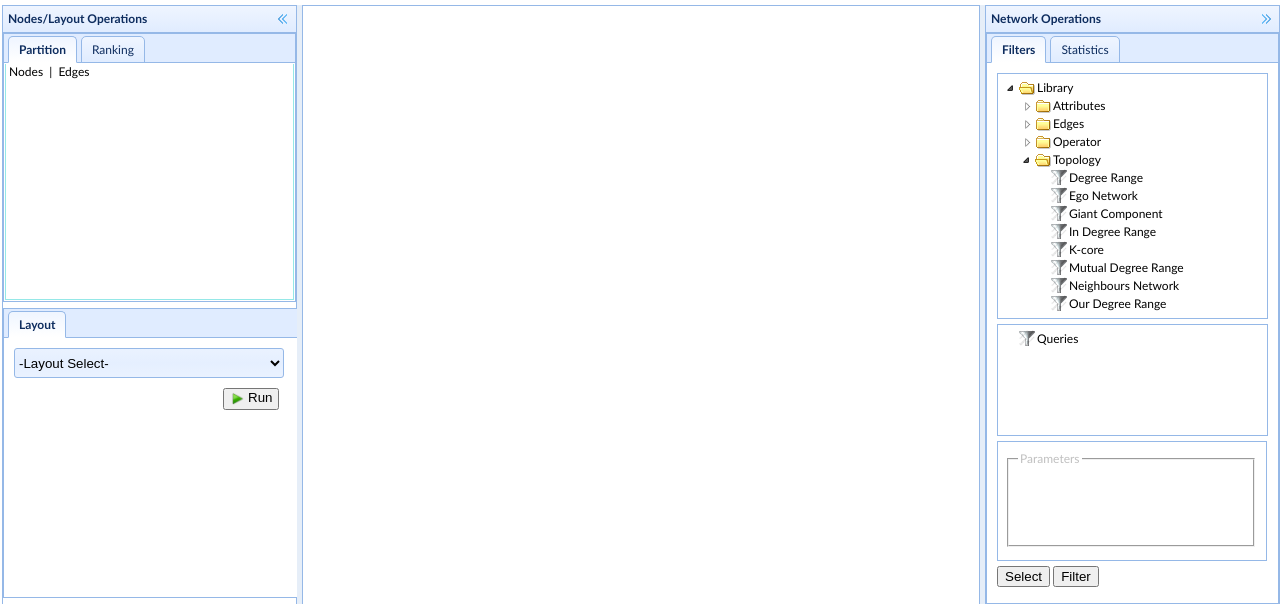
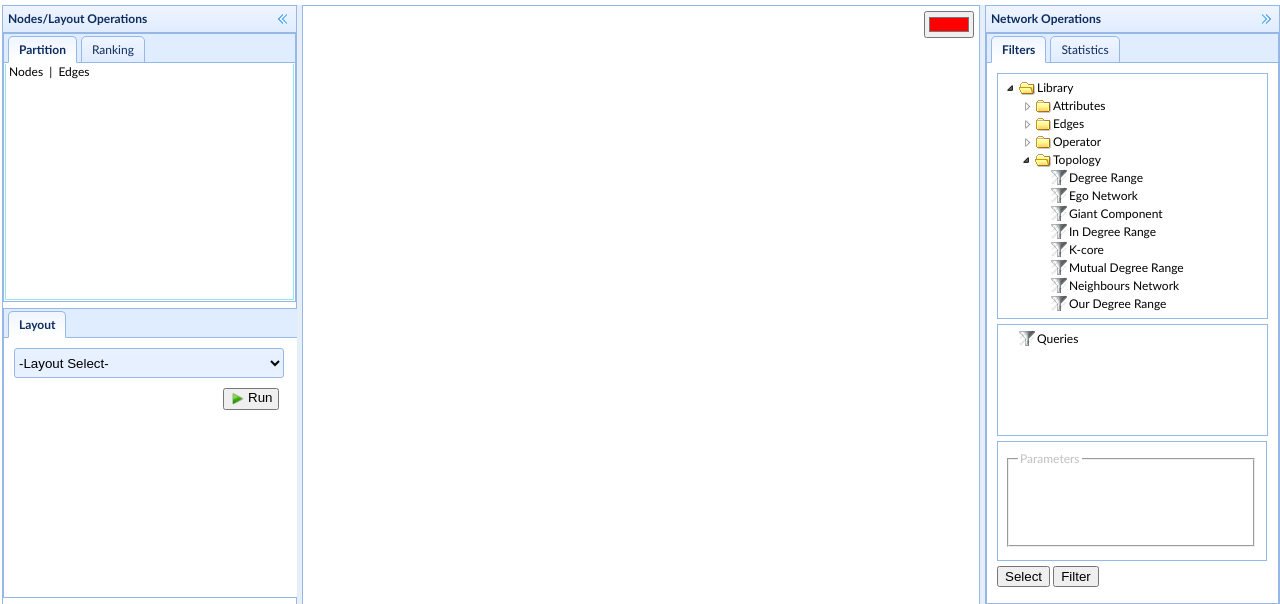
Before and after one commit to project-spinoza/gephi-swiss-army-knife, a web app: page /graph.html in a window 1280 px wide. Shown: the part 101-705 px from the top of the page. Run offline with its HTML, style and script files only (its server is not run), Linux system fonts and the light colour scheme; data that the repository does not hold is empty.

Commit message:
UI updates + Server layouts request path

```diff
--- a/src/main/resources/public/css/style.css
+++ b/src/main/resources/public/css/style.css
@@ -219,3 +219,13 @@ a#logo img {
 #layouts-div {
 	padding: 10px;
 }
+
+#container {
+	position: relative;
+}
+#color-picker {
+	position: absolute;
+	top: 5px;
+	right: 5px;
+	z-index: 500;
+}
--- a/src/main/resources/public/graph.html
+++ b/src/main/resources/public/graph.html
@@ -106,11 +106,13 @@
 
 
             <div class="easyui-tabs layout-panel">
-
                 <!-- Layout tab -->
                 <div title="Layout" id="layouts-div" >
                     <select name="layout" id="layouts-select" class="db">
                         <option value="none" disabled="" selected="">-Layout Select-</option>
+                        <option value="YifanHuLayout">YifanHuLayout</option>
+                        <option value="ForceAtlasLayout">ForceAtlasLayout</option>
+                        <option value="FruchtermanReingold">FruchtermanReingold</option>
                         <option value="cw-rotation">Clockwise Rotation</option>
                         <option value="contraction">Contraction</option>
                         <option value="ccw-rotation">Counter-Clockwise Rotation</option>
@@ -324,7 +326,10 @@
 
             </div>
             <div data-options="region:'center'" class="panel-center" style="">
-                <div id="container" style="width:100%; height:100%"></div>
+                <div id="container" style="width:100%; height:100%;">
+                    <input type="color" id="color-picker" name="favcolor" value="#ff0000">
+
+                </div>
                 <!-- <img src="./images/graphdemo.png" style="width:100%; height:100%"> -->
             </div>
         </div>
--- a/src/main/resources/public/js/script.js
+++ b/src/main/resources/public/js/script.js
@@ -1,6 +1,6 @@
 $(document).ready(function(){
 
-var Gsetting1 = '{ "eventsEnabled": true, "doubleClickEnabled": false, "enableEdgeHovering": true, "singleHover": true, "edgeHoverColor" : "edge", "edgeHoverColor": "default", "defaultEdgeHoverColor": "#777", "edgeHoverSizeRatio": 10, "edgeColor": "default", "defaultHoverLabelBGColor": "#fff", "defaultEdgeColor": "rgb(205, 220, 213)", "minEdgeSize": 0.2, "labelThreshold": 3, "defaultLabelColor": "#fff", "animationsTime": 1000, "borderSize": 2, "outerBorderSize": 3, "defaultNodeOuterBorderColor": "rgb(72,227,236)", "edgeHoverHighlightNodes": "circle", "sideMargin": 10, "edgeHoverExtremities": true, "scalingMode": "outside", "enableCamera": true }';
+var Gsetting1 = '{ "eventsEnabled": true, "doubleClickEnabled": false, "enableEdgeHovering": true, "singleHover": true, "edgeHoverColor" : "edge", "edgeHoverColor": "default", "defaultEdgeHoverColor": "#777", "edgeHoverSizeRatio": 10, "edgeColor": "default", "defaultHoverLabelBGColor": "#fff", "defaultEdgeColor": "rgb(205, 220, 213)", "minEdgeSize": 0.2, "labelThreshold": 3, "defaultLabelColor": "#000", "animationsTime": 1000, "borderSize": 2, "outerBorderSize": 3, "defaultNodeOuterBorderColor": "rgb(72,227,236)", "edgeHoverHighlightNodes": "circle", "sideMargin": 10, "edgeHoverExtremities": true, "scalingMode": "outside", "enableCamera": true }';
 
     var Gsetting = JSON.parse(Gsetting1);
 
@@ -44,6 +44,12 @@ var Gsetting1 = '{ "eventsEnabled": true, "doubleClickEnabled": false, "enableEd
 	    }
 	});
 
+   $("#color-picker").bind("change paste keyup", function() {
+
+      $('#container').css ('background', $('#color-picker').val());
+
+    });
+
 	//onclick method for search box
 	$('#header input.textbox-text.validatebox-text.textbox-prompt').click(function(){
 	    $('#searchField').searchbox({
@@ -77,9 +83,29 @@ var Gsetting1 = '{ "eventsEnabled": true, "doubleClickEnabled": false, "enableEd
 	//should be at the end of script.
 	hideChildLayouts ();
 
+
+$('#layout-run-btn').click (function () {
+  graphAjaxRequest (2);
+});
+
+
+graphAjaxRequest (1);
+
+
+function graphAjaxRequest (id) {
+
+  var val = $("#layouts-div select option:selected").text();
+
+  if (id == 1) {
+    url_dyn = "http://localhost:"+9090+"/ajax";
+  }else {
+    url_dyn = "http://localhost:"+9090+"/layout?layout="+val;
+  }
+
+
   $.ajax({
     type: "get",
-url: "http://localhost:"+9090+"/ajax",
+    url: url_dyn,
     data:{},
     async : true, beforeSend: function(xhr) {},
     //on successfull ajax request
@@ -94,13 +120,14 @@ success: function (graphData) {
     },
     //on error in ajax request
     error: function(a, b, c){
-	alert('error');
+      alert('error loading graph');
     }
   });
-
+}
 
 function showGraph(givenData, givenContainer, givenSettings){
-    givenContainer.innerHTML = "";
+    $('#container').find("canvas").remove();
+//    givenContainer.innerHTML = "";
     s = new sigma( {
             graph : givenData,
             renderer: {
```
Also changed, not shown: src/main/java/org/projectspinoza/gephiswissarmyknife/Server/GsakServer.java (+7 -0 lines), src/main/java/org/projectspinoza/gephiswissarmyknife/Server/ResponseHandler.java (+34 -0 lines). Lines whose indentation alone changed are shown as unchanged.
